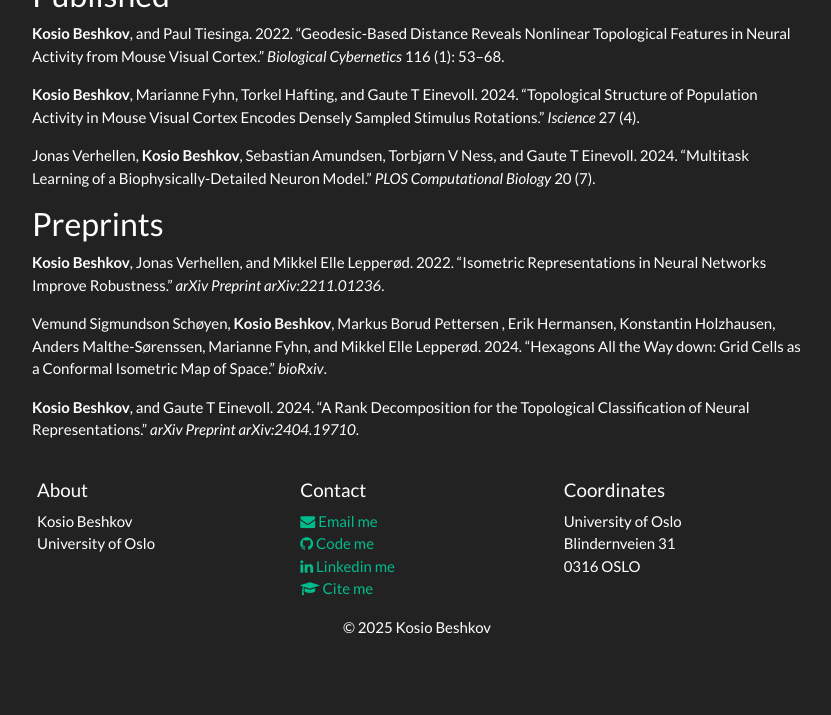
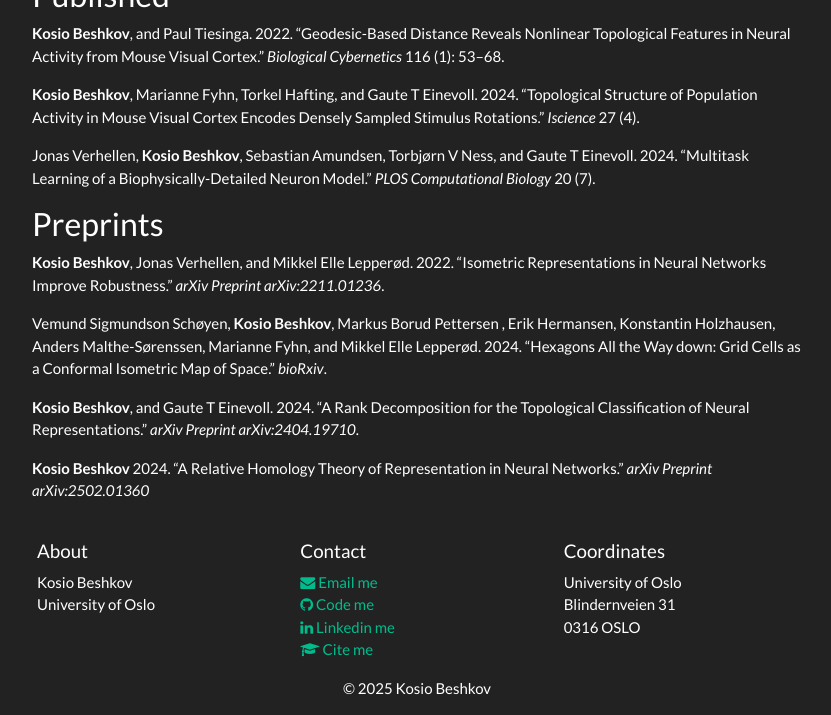
Before and after one commit to KBeshkov/KBeshkov.github.io, a Jekyll site: the page built from _pages/publications.md, in a window 1280 px wide and 967 px high, cut to the strip 252-967 px from the top of the window. Shown: the whole strip, without its empty margins (223-1054 px from the left). Built offline with Jekyll 4.4.1, drawn with Linux system fonts in a browser that asks for light colours; nearby versions of some CDN libraries; a style sheet for code colours, icons or effects is not loaded.

Commit message:
added a paper

```diff
--- a/_pages/publications.md
+++ b/_pages/publications.md
@@ -44,3 +44,6 @@ Cells as a Conformal Isometric Map of Space.” *bioRxiv*.
 **Kosio Beshkov**, and Gaute T Einevoll. 2024. “A Rank Decomposition for
 the Topological Classification of Neural Representations.” *arXiv
 Preprint arXiv:2404.19710*.
+
+**Kosio Beshkov** 2024. "A Relative Homology Theory of Representation in
+Neural Networks." *arXiv Preprint arXiv:2502.01360*
```
